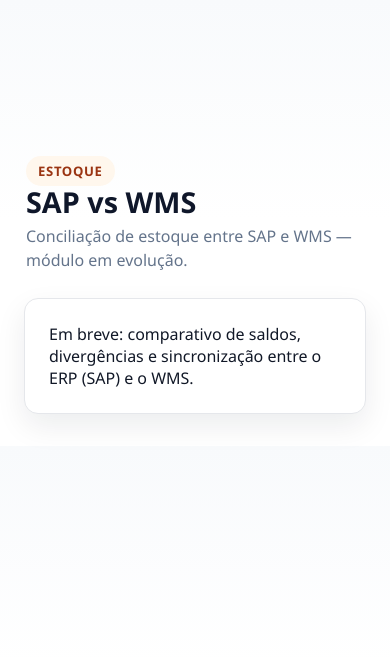
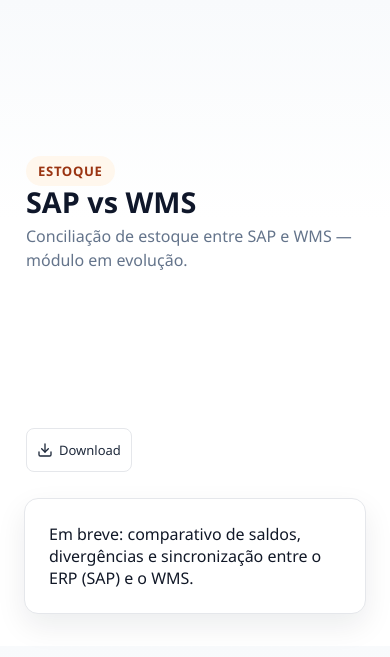
Before and after one commit to joelbizerra16-boop/wms, a Django app: template templates/estoque/sap_vs_wms.html in a window 390 px wide. Shown: the top 657 px of the page. Run offline with Django 5.2, Linux system fonts and the light colour scheme; the template is opened without the code that fills it: most values are stand-ins (such as "Sample title", 1, 10 or a date in 2020).

Commit message:
Adicionar botao Download na tela SAP vs WMS.
Botao visual alinhado a direita da descricao, responsivo e placeholder ate integracao.

Co-authored-by: Cursor <cursoragent@cursor.com>

```diff
--- a/templates/estoque/sap_vs_wms.html
+++ b/templates/estoque/sap_vs_wms.html
@@ -8,7 +8,18 @@
     <div>
         <span class="section-label">Estoque</span>
         <h1>SAP vs WMS</h1>
-        <p>Conciliação de estoque entre SAP e WMS — módulo em evolução.</p>
+        <div class="sap-vs-wms-header-row">
+            <p class="sap-vs-wms-header-row__text">Conciliação de estoque entre SAP e WMS — módulo em evolução.</p>
+            <a href="#"
+               class="btn btn-light btn-sm sap-vs-wms-download"
+               id="sap-vs-wms-download"
+               role="button"
+               title="Download (em breve)"
+               aria-label="Download conciliação SAP vs WMS">
+                <i data-lucide="download"></i>
+                <span>Download</span>
+            </a>
+        </div>
     </div>
 </div>
 
@@ -17,4 +28,52 @@
         Em breve: comparativo de saldos, divergências e sincronização entre o ERP (SAP) e o WMS.
     </p>
 </div>
+
+<style>
+.sap-vs-wms-header-row {
+    display: flex;
+    align-items: center;
+    justify-content: space-between;
+    gap: 12px;
+    flex-wrap: wrap;
+}
+.sap-vs-wms-header-row__text {
+    margin: 6px 0 0;
+    color: var(--muted);
+    line-height: 1.5;
+    flex: 1 1 12rem;
+    min-width: 0;
+}
+.sap-vs-wms-download {
+    display: inline-flex;
+    align-items: center;
+    gap: 6px;
+    flex-shrink: 0;
+    white-space: nowrap;
+    margin-top: 6px;
+}
+.sap-vs-wms-download svg {
+    width: 16px;
+    height: 16px;
+}
+@media (max-width: 640px) {
+    .sap-vs-wms-header-row {
+        flex-direction: column;
+        align-items: flex-start;
+    }
+    .sap-vs-wms-download {
+        margin-top: 0;
+    }
+}
+</style>
+
+<script>
+(function () {
+    var btn = document.getElementById('sap-vs-wms-download');
+    if (!btn) return;
+    btn.addEventListener('click', function (e) {
+        e.preventDefault();
+    });
+})();
+</script>
 {% endblock %}
```
